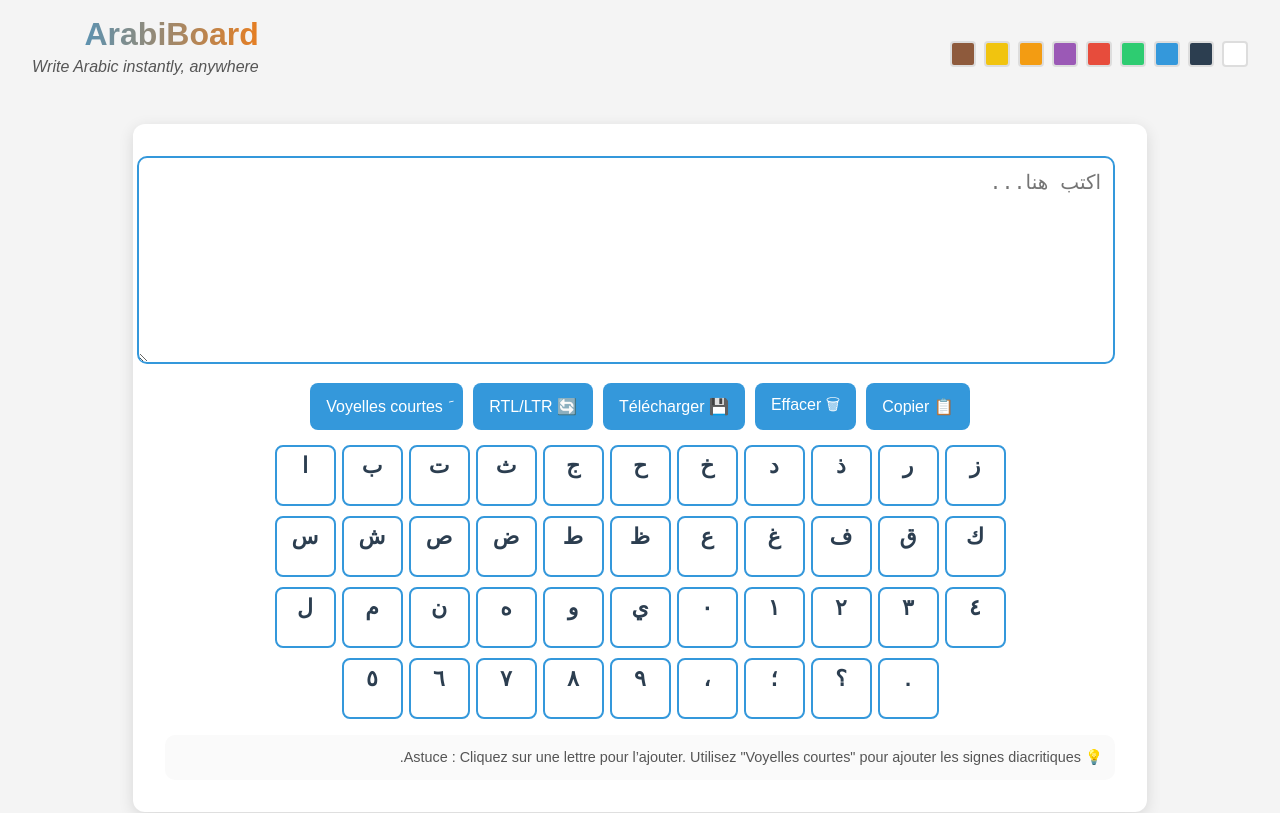
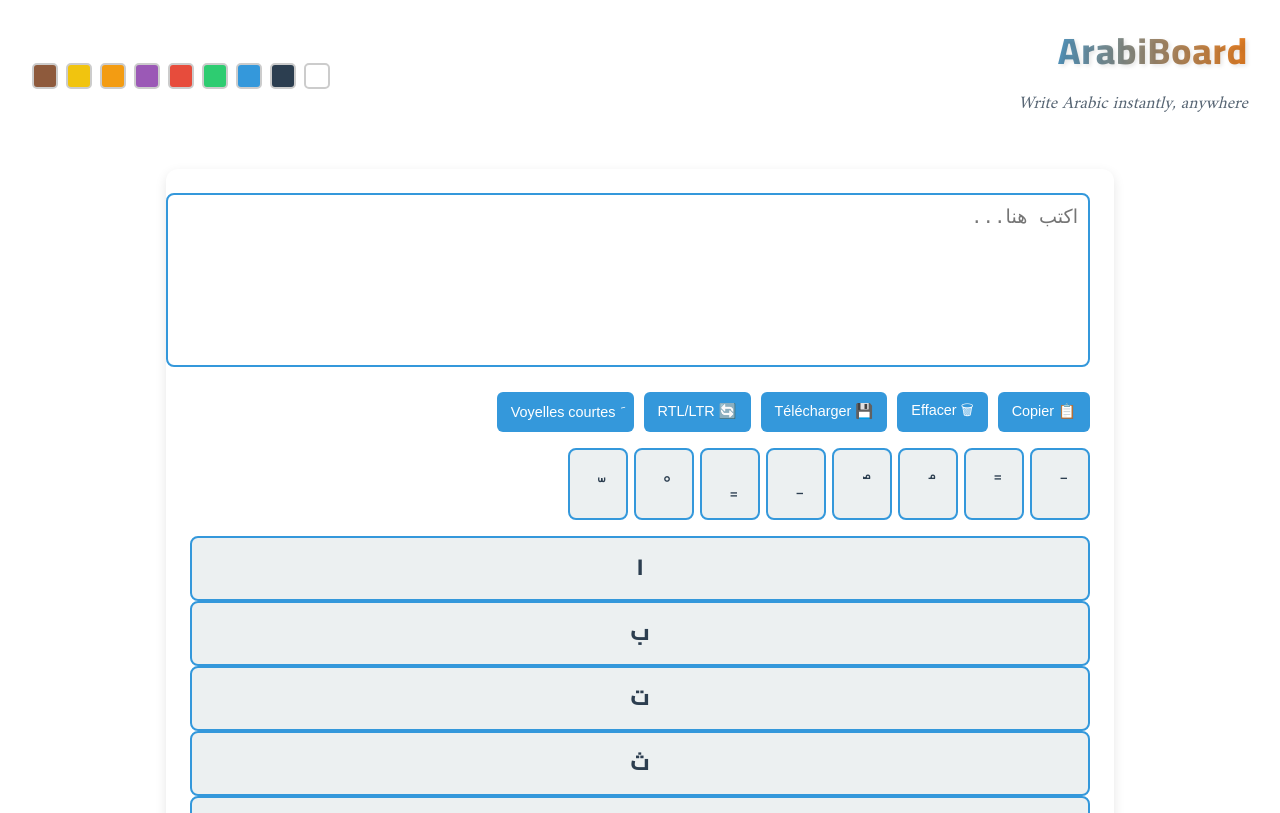
Before and after one commit to gouizamahmoud4-droid/arabic-keyboard, a plain HTML site: page index.html in a window 1280 px wide. Shown: the top 813 px of the page. Drawn offline with Linux system fonts and the light colour scheme.

Commit message:
Update style.css

```diff
--- a/style.css
+++ b/style.css
@@ -1,47 +1,60 @@
 :root {
-  --bg: #f4f4f4;
+  --bg: #ffffff;
   --text: #2c3e50;
-  --key-bg: #ffffff;
   --accent: #3498db;
+  --key-bg: #ecf0f1;
 }
 
 body {
-  font-family: Arial, sans-serif;
-  margin: 0;
+  font-family: "Cairo", sans-serif;
   background: var(--bg);
   color: var(--text);
-  transition: all 0.3s;
+  margin: 0;
+  padding: 0;
+  display: flex;
+  flex-direction: column;
+  min-height: 100vh;
 }
 
+/* HEADER */
 header {
   padding: 1rem 2rem;
   display: flex;
   justify-content: space-between;
   align-items: center;
+  flex-direction: row-reverse;
 }
 
-/* Logo + slogan */
+/* Logo stylé */
 .logo {
   text-decoration: none;
   color: inherit;
+  text-align: right;
 }
 
 .logo h1 {
   margin: 0;
-  font-size: 2rem;
-  font-weight: 700;
+  font-size: 2.3rem;
+  font-family: "Cairo", sans-serif;
+  font-weight: 800;
+  letter-spacing: 1px;
   background: linear-gradient(90deg, var(--accent), #e67e22);
   -webkit-background-clip: text;
   -webkit-text-fill-color: transparent;
+  text-shadow: 2px 2px 4px rgba(0,0,0,0.1);
 }
 
 .logo .slogan {
-  font-size: 1rem;
+  font-size: 1.1rem;
+  font-family: "Amiri", serif;
   font-style: italic;
-  color: #555;
-  margin-top: 0.3rem;
+  color: var(--text);
+  margin-top: 0.2rem;
+  text-align: right;
+  opacity: 0.8;
 }
 
+/* Palette couleurs */
 .theme-selector {
   display: flex;
   gap: 8px;
@@ -50,98 +63,84 @@ header {
 .color-swatch {
   width: 22px;
   height: 22px;
-  border-radius: 4px;
+  border-radius: 5px;
   cursor: pointer;
-  border: 2px solid #ddd;
+  border: 2px solid #ccc;
   transition: transform 0.2s;
 }
-
 .color-swatch:hover {
-  transform: scale(1.1);
+  transform: scale(1.2);
 }
 
-.grid {
+/* MAIN */
+main {
+  flex: 1;
   display: flex;
   justify-content: center;
+  align-items: flex-start;
   padding: 1rem;
 }
 
 .box {
   background: #fff;
+  padding: 1.5rem;
   border-radius: 12px;
-  padding: 2rem;
-  box-shadow: 0 4px 15px rgba(0,0,0,0.12);
-  width: 95%;
-  max-width: 950px;
+  box-shadow: 0 4px 12px rgba(0,0,0,0.1);
+  max-width: 900px;
+  width: 100%;
 }
 
-/* Zone de texte */
 textarea {
   width: 100%;
-  height: 180px;
-  padding: 12px;
-  font-size: 20px;
+  height: 150px;
+  font-size: 1.2rem;
+  padding: 10px;
   border: 2px solid var(--accent);
-  border-radius: 10px;
-  margin-bottom: 15px;
-  resize: vertical;
+  border-radius: 8px;
+  resize: none;
 }
 
-/* Barre d’outils */
 .toolbar {
+  margin-top: 1rem;
   display: flex;
+  gap: 10px;
   flex-wrap: wrap;
-  gap: 10px;
-  margin-bottom: 15px;
-  justify-content: center;
 }
 
-button {
+.toolbar button {
+  padding: 8px 14px;
   background: var(--accent);
   color: #fff;
   border: none;
-  padding: 10px 16px;
-  border-radius: 8px;
+  border-radius: 6px;
   cursor: pointer;
-  font-size: 16px;
-  min-width: 100px;
-  text-align: center;
+  font-size: 0.9rem;
+}
+.toolbar button:hover {
+  opacity: 0.8;
 }
 
-button:hover {
-  opacity: 0.9;
+/* CLAVIER */
+.kbd {
+  margin-top: 1rem;
+  display: flex;
+  flex-direction: column;
+  gap: 8px;
 }
 
-/* Clavier */
-.kbd {
-  display: flex;
-  flex-direction: column;
-  gap: 10px;
-  margin-top: 15px;
-}
-
-.row {
-  display: flex;
-  flex-direction: row-reverse;
-  justify-content: center;
-  gap: 6px;
-}
-
-/* Boutons du clavier */
 .key {
   min-width: 45px;
   min-height: 45px;
-  padding: 6px;
+  padding: 8px;
   background: var(--key-bg);
   border: 2px solid var(--accent);
   border-radius: 8px;
   text-align: center;
-  font-size: 22px;   /* Caractères grands */
+  font-size: 22px;
   font-weight: bold;
   cursor: pointer;
   transition: background 0.2s, transform 0.1s;
 }
-
 .key:hover {
   background: var(--accent);
   color: #fff;
@@ -150,33 +149,29 @@ button:hover {
 
 /* Voyelles courtes */
 #tashkeelRow {
-  display: none;
-  justify-content: flex-end;
-  flex-wrap: wrap;
+  display: flex;
   gap: 6px;
-  margin: 15px 0;
+  margin-top: 1rem;
 }
-
 #tashkeelRow .key {
   min-width: 40px;
   min-height: 40px;
-  font-size: 28px;  /* caractères très grands */
+  font-size: 28px;
   font-weight: bold;
 }
 
+/* Astuce */
 #tips {
+  margin-top: 1rem;
   font-size: 0.9rem;
-  margin-top: 1rem;
-  color: #555;
-  background: #fafafa;
-  padding: 12px;
-  border-radius: 10px;
-  line-height: 1.5;
+  color: #666;
+  font-style: italic;
 }
 
+/* FOOTER */
 footer {
   text-align: center;
   padding: 1rem;
   font-size: 0.85rem;
-  color: #777;
+  color: #888;
 }
```
